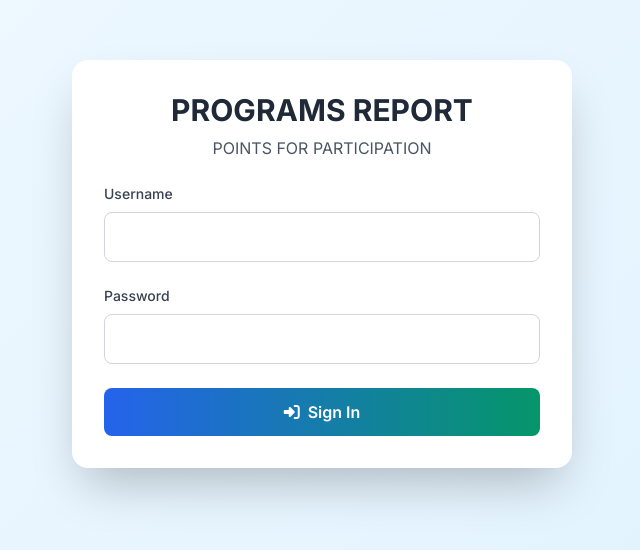
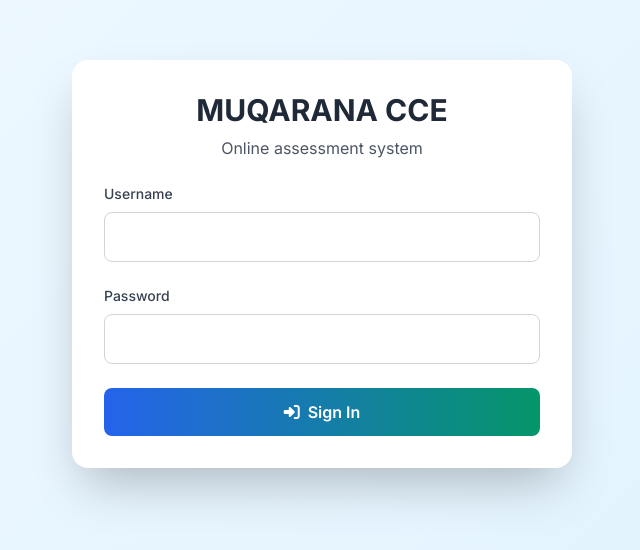
Before and after one commit to MUHAMMEDNASIKKV/muqarana, a plain HTML site: page cce.html in a window 1280 px wide. Shown: the part 136-686 px from the top of the page, without its empty margins (318-958 px from the left). Drawn offline with nearby package versions, Linux system fonts and the light colour scheme.

Commit message:
Update title and headings for MUQARANA CCE

```diff
--- a/cce.html
+++ b/cce.html
@@ -7,9 +7,9 @@
     <link rel="icon" type="image/x-icon" href="favicon.ico">
 
     <!-- Primary Meta Tags -->
-    <title>QUAF PROGRAMS REPORT</title>
-    <meta name="title" content="QUAF PROGRAMS REPORT">
-    <meta name="description" content="QUAF PROGRAMS REPORT">
+    <title>MUQARANA-CCE</title>
+    <meta name="title" content="MUQARANA CCE">
+    <meta name="description" content="ONLINE ASSESSMENT SYSTEM">
 
     <!-- Tailwind CSS -->
     <link href="https://cdn.jsdelivr.net/npm/tailwindcss@2.2.19/dist/tailwind.min.css" rel="stylesheet">
@@ -1164,8 +1164,8 @@
             <div id="loginSection">
                 <div class="text-center mb-6">
 
-                    <h1 class="text-2xl md:text-3xl font-bold text-gray-800">PROGRAMS REPORT</h1>
-                    <p class="text-gray-600 mt-2 text-sm md:text-base">POINTS FOR PARTICIPATION</p>
+                    <h1 class="text-2xl md:text-3xl font-bold text-gray-800">MUQARANA CCE</h1>
+                    <p class="text-gray-600 mt-2 text-sm md:text-base">Online assessment system</p>
                 </div>
 
                 <form id="loginForm">
@@ -1282,7 +1282,7 @@
                     <div class="header-info">
 
                         <div class="min-w-0">
-                            <h1 class="header-title">QUAF</h1>
+                            <h1 class="header-title">MUQARANA</h1>
                             <p class="header-subtitle" id="welcomeUser">Welcome</p>
                         </div>
                     </div>
```
